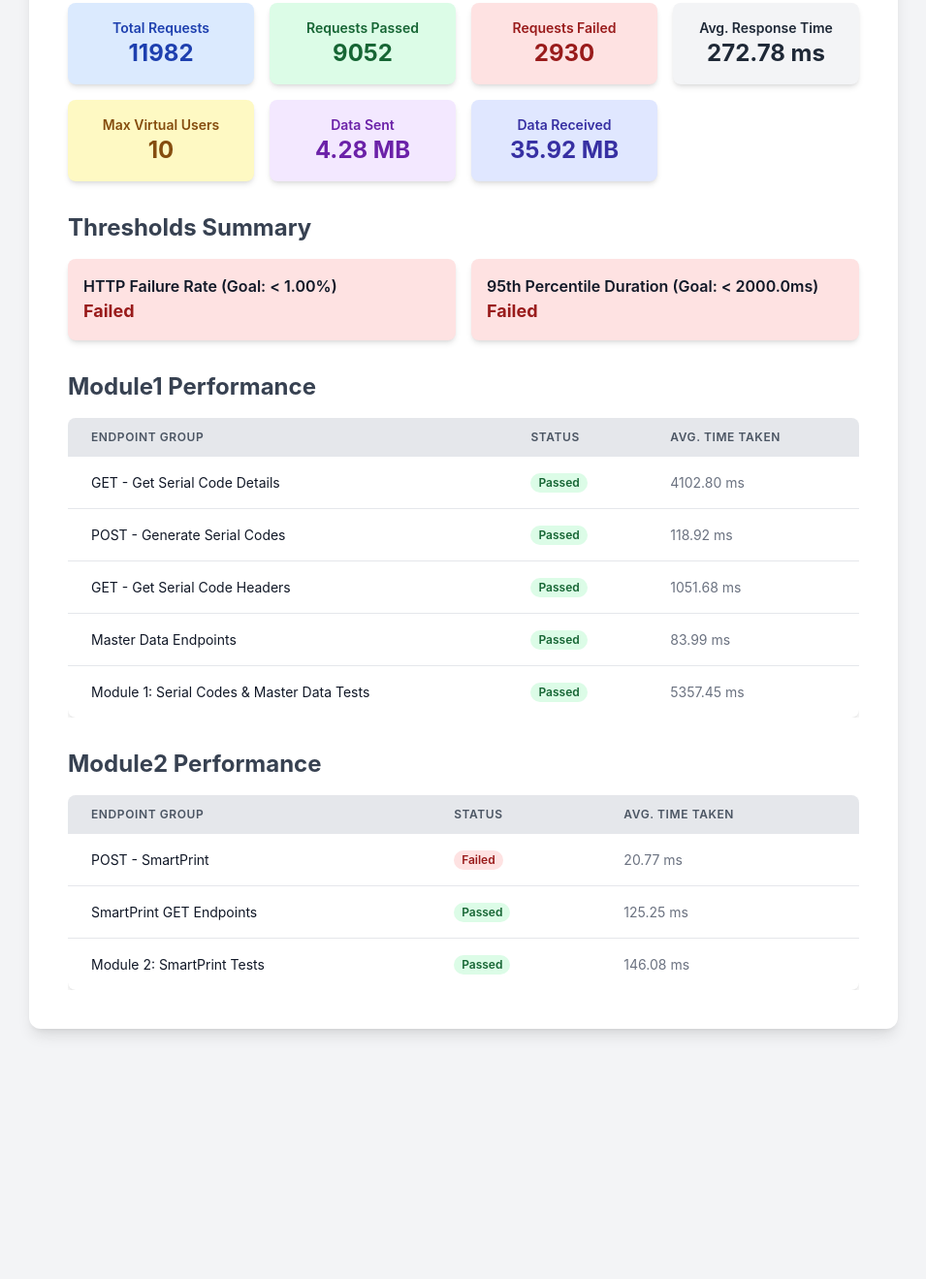
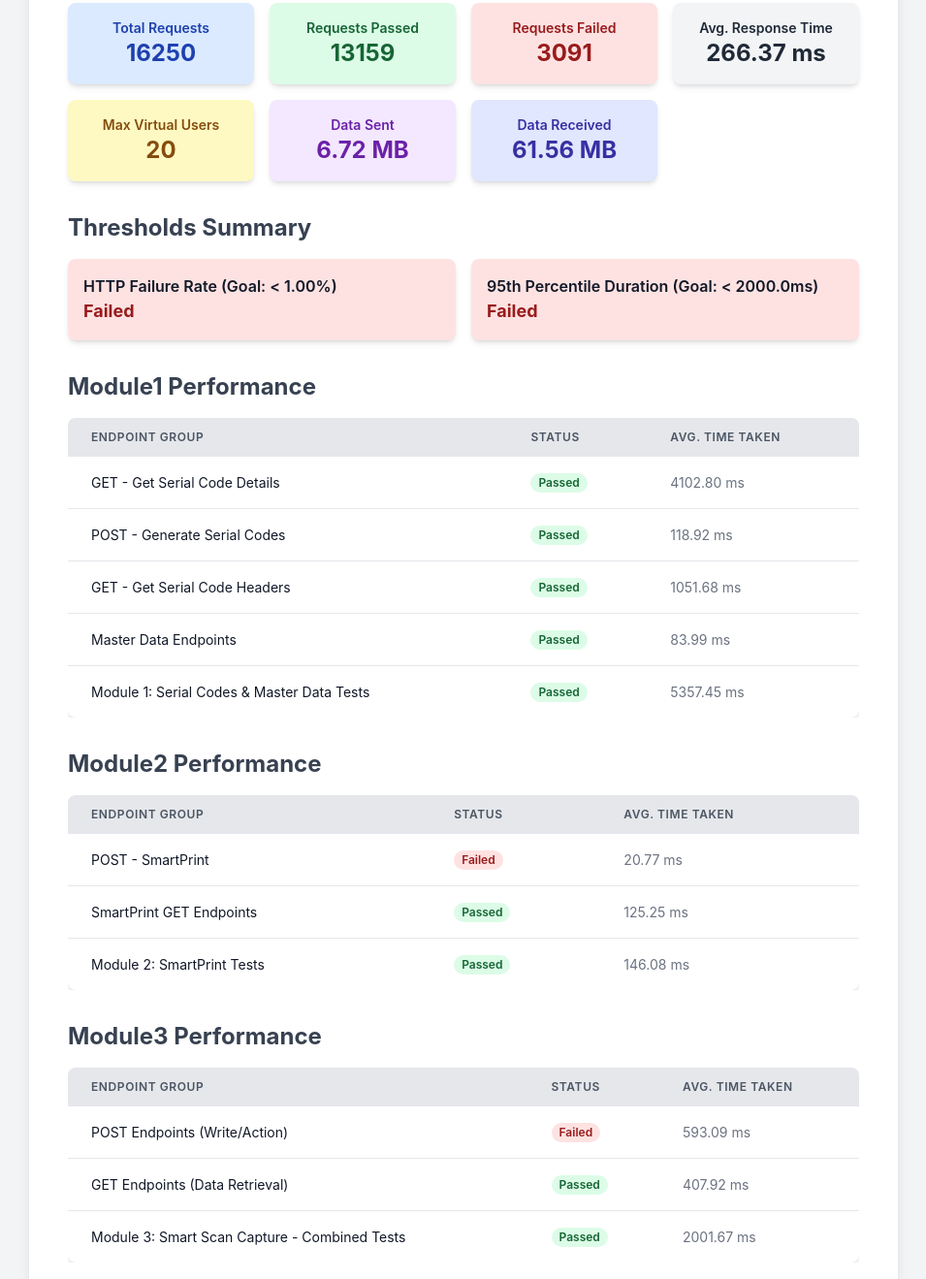
Before and after one commit to JayantaAtrina25/DuroTrace_performance_testing, a website: page report.html in a window 1280 px wide. Shown: the part 181-1500 px from the top of the page at 97% size, without its empty margins (162-1117 px from the left). Before the commit the page ends 1274 px from the top, so only its background shows below. Drawn offline with nearby package versions, Linux system fonts and the light colour scheme.

Commit message:
Module 3 cases have been implemented

```diff
--- a/report.html
+++ b/report.html
@@ -19,31 +19,31 @@
         <div class="grid grid-cols-1 sm:grid-cols-2 lg:grid-cols-4 gap-4 mb-8 text-center">
             <div class="bg-blue-100 text-blue-800 p-4 rounded-lg shadow-md">
                 <p class="text-sm font-semibold">Total Requests</p>
-                <p class="text-2xl font-bold">11982</p>
+                <p class="text-2xl font-bold">16250</p>
             </div>
             <div class="bg-green-100 text-green-800 p-4 rounded-lg shadow-md">
                 <p class="text-sm font-semibold">Requests Passed</p>
-                <p class="text-2xl font-bold">9052</p>
+                <p class="text-2xl font-bold">13159</p>
             </div>
             <div class="bg-red-100 text-red-800 p-4 rounded-lg shadow-md">
                 <p class="text-sm font-semibold">Requests Failed</p>
-                <p class="text-2xl font-bold">2930</p>
+                <p class="text-2xl font-bold">3091</p>
             </div>
             <div class="bg-gray-100 text-gray-800 p-4 rounded-lg shadow-md">
                 <p class="text-sm font-semibold">Avg. Response Time</p>
-                <p class="text-2xl font-bold">272.78 ms</p>
+                <p class="text-2xl font-bold">266.37 ms</p>
             </div>
             <div class="bg-yellow-100 text-yellow-800 p-4 rounded-lg shadow-md">
                 <p class="text-sm font-semibold">Max Virtual Users</p>
-                <p class="text-2xl font-bold">10</p>
+                <p class="text-2xl font-bold">20</p>
             </div>
             <div class="bg-purple-100 text-purple-800 p-4 rounded-lg shadow-md">
                 <p class="text-sm font-semibold">Data Sent</p>
-                <p class="text-2xl font-bold">4.28 MB</p>
+                <p class="text-2xl font-bold">6.72 MB</p>
             </div>
             <div class="bg-indigo-100 text-indigo-800 p-4 rounded-lg shadow-md">
                 <p class="text-sm font-semibold">Data Received</p>
-                <p class="text-2xl font-bold">35.92 MB</p>
+                <p class="text-2xl font-bold">61.56 MB</p>
             </div>
         </div>
 
@@ -158,6 +158,46 @@
             </table>
         </div>
 
+        <h2 class="text-2xl font-bold text-gray-700 mb-4 mt-8">Module3 Performance</h2>
+        <div class="overflow-x-auto">
+            <table class="min-w-full bg-white rounded-lg shadow-md overflow-hidden">
+                <thead class="bg-gray-200">
+                    <tr>
+                        <th class="px-6 py-3 text-left text-xs font-semibold text-gray-600 uppercase tracking-wider">Endpoint Group</th>
+                        <th class="px-6 py-3 text-left text-xs font-semibold text-gray-600 uppercase tracking-wider">Status</th>
+                        <th class="px-6 py-3 text-left text-xs font-semibold text-gray-600 uppercase tracking-wider">Avg. Time Taken</th>
+                    </tr>
+                </thead>
+                <tbody class="divide-y divide-gray-200">
+
+                        <tr class="hover:bg-red-50">
+                            <td class="px-6 py-4 whitespace-nowrap text-sm text-gray-900">POST Endpoints (Write/Action)</td>
+                            <td class="px-6 py-4 whitespace-nowrap text-sm font-medium">
+                                <span class="px-2 inline-flex text-xs leading-5 font-semibold rounded-full bg-red-100 text-red-800">Failed</span>
+                            </td>
+                            <td class="px-6 py-4 whitespace-nowrap text-sm text-gray-500">593.09 ms</td>
+                        </tr>
+
+                        <tr class="hover:bg-green-50">
+                            <td class="px-6 py-4 whitespace-nowrap text-sm text-gray-900">GET Endpoints (Data Retrieval)</td>
+                            <td class="px-6 py-4 whitespace-nowrap text-sm font-medium">
+                                <span class="px-2 inline-flex text-xs leading-5 font-semibold rounded-full bg-green-100 text-green-800">Passed</span>
+                            </td>
+                            <td class="px-6 py-4 whitespace-nowrap text-sm text-gray-500">407.92 ms</td>
+                        </tr>
+
+                        <tr class="hover:bg-green-50">
+                            <td class="px-6 py-4 whitespace-nowrap text-sm text-gray-900">Module 3: Smart Scan Capture - Combined Tests</td>
+                            <td class="px-6 py-4 whitespace-nowrap text-sm font-medium">
+                                <span class="px-2 inline-flex text-xs leading-5 font-semibold rounded-full bg-green-100 text-green-800">Passed</span>
+                            </td>
+                            <td class="px-6 py-4 whitespace-nowrap text-sm text-gray-500">2001.67 ms</td>
+                        </tr>
+
+                </tbody>
+            </table>
+        </div>
+
     </div>
 </body>
 </html>
```
Also changed, not shown: 1 other file.
